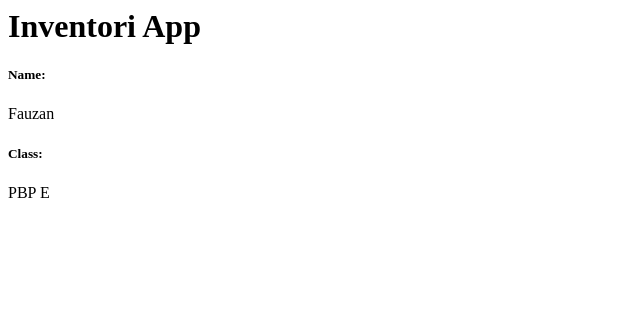
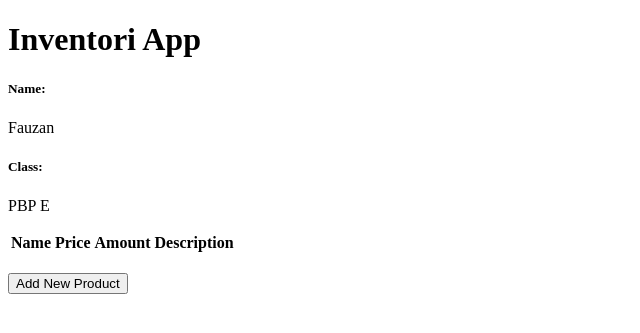
Before and after one commit to mohammadfauzan21/inventori, a Django app: page / in a window 1280 px wide. Shown: the top 333 px of the page, without its empty margins (0-640 px from the left). Run offline with Django 4.2, Linux system fonts and the light colour scheme; data that the repository does not hold is empty.

Commit message:
Menyelesaikan tugas 3 PBP

```diff
--- a/main/templates/main.html
+++ b/main/templates/main.html
@@ -1,6 +1,40 @@
-<h1>{{ nameApp }}</h1>
+{% extends 'base.html' %}
 
-<h5>Name: </h5>
-<p>{{ name }}<p>
-<h5>Class: </h5>
-<p>{{ class }}<p>
+{% block content %}
+    <h1>{{ nameApp }}</h1>
+
+    <h5>Name:</h5>
+    <p>{{name}}</p>
+
+    <h5>Class:</h5>
+    <p>{{class}}</p>
+
+    <table>
+        <tr>
+            <th>Name</th>
+            <th>Price</th>
+            <th>Amount</th>
+            <th>Description</th>
+        </tr>
+
+        {% comment %} Berikut cara memperlihatkan data produk di bawah baris ini {% endcomment %}
+
+        {% for product in products %}
+            <tr>
+                <td>{{product.name}}</td>
+                <td>{{product.price}}</td>
+                <td>{{product.amount}}</td>
+                <td>{{product.description}}</td>
+            </tr>
+        {% endfor %}
+    </table>
+
+    <br />
+
+    <a href="{% url 'main:create_product' %}">
+        <button>
+            Add New Product
+        </button>
+    </a>
+
+{% endblock content %}
--- a/main/urls.py
+++ b/main/urls.py
@@ -1,8 +1,13 @@
 from django.urls import path
-from main.views import show_main
+from main.views import show_main, create_product, show_xml, show_json, show_xml_by_id, show_json_by_id
 
 app_name = 'main'
 
 urlpatterns = [
     path('', show_main, name='show_main'),
+    path('create-product', create_product, name='create_product'),
+    path('xml/', show_xml, name='show_xml'),
+    path('json/', show_json, name='show_json'),
+    path('xml/<int:id>/', show_xml_by_id, name='show_xml_by_id'),
+    path('json/<int:id>/', show_json_by_id, name='show_json_by_id'),
 ]
--- a/main/views.py
+++ b/main/views.py
@@ -1,11 +1,46 @@
 from django.shortcuts import render
+from django.http import HttpResponseRedirect
+from main.forms import ProductForm
+from django.urls import reverse
+from main.models import Product
+from django.http import HttpResponse
+from django.core import serializers
 
 # Create your views here.
 def show_main(request):
+    products = Product.objects.all()
+
     context = {
         'nameApp': 'Inventori App',
         'name': 'Fauzan',
         'class': 'PBP E',
+        'products': products
     }
 
     return render(request, "main.html", context)
+
+def create_product(request):
+    form = ProductForm(request.POST or None)
+
+    if form.is_valid() and request.method == "POST":
+        form.save()
+        return HttpResponseRedirect(reverse('main:show_main'))
+
+    context = {'form': form}
+    return render(request, "create_product.html", context)
+
+def show_xml(request):
+    data = Product.objects.all()
+    return HttpResponse(serializers.serialize("xml", data), content_type="application/xml")
+
+def show_json(request):
+    data = Product.objects.all()
+    return HttpResponse(serializers.serialize("json", data), content_type="application/json")
+
+def show_xml_by_id(request, id):
+    data = Product.objects.filter(pk=id)
+    return HttpResponse(serializers.serialize("xml", data), content_type="application/xml")
+
+def show_json_by_id(request, id):
+    data = Product.objects.filter(pk=id)
+    return HttpResponse(serializers.serialize("json", data), content_type="application/json")
--- a/requirements.txt
+++ b/requirements.txt
@@ -4,3 +4,4 @@ whitenoise
 psycopg2-binary
 requests
 urllib3
+django-environ
--- /dev/null
+++ b/templates/base.html
@@ -0,0 +1,18 @@
+{% load static %}
+<!DOCTYPE html>
+<html lang="en">
+    <head>
+        <meta charset="UTF-8" />
+        <meta
+            name="viewport"
+            content="width=device-width, initial-scale=1.0"
+        />
+        {% block meta %}
+        {% endblock meta %}
+    </head>
+
+    <body>
+        {% block content %}
+        {% endblock content %}
+    </body>
+</html>
```
Also changed, not shown: inventori/settings.py (+16 -1 lines), main/forms.py (added, +7 -0 lines), main/templates/create_product.html (added, +19 -0 lines), .github/workflows/pbp-deploy.yml (added), README.md, 3 other files.
